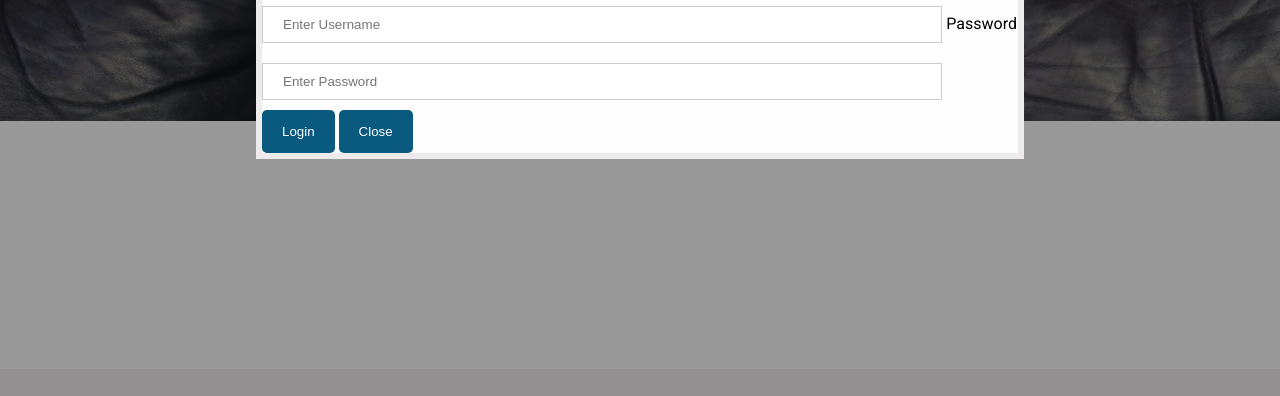
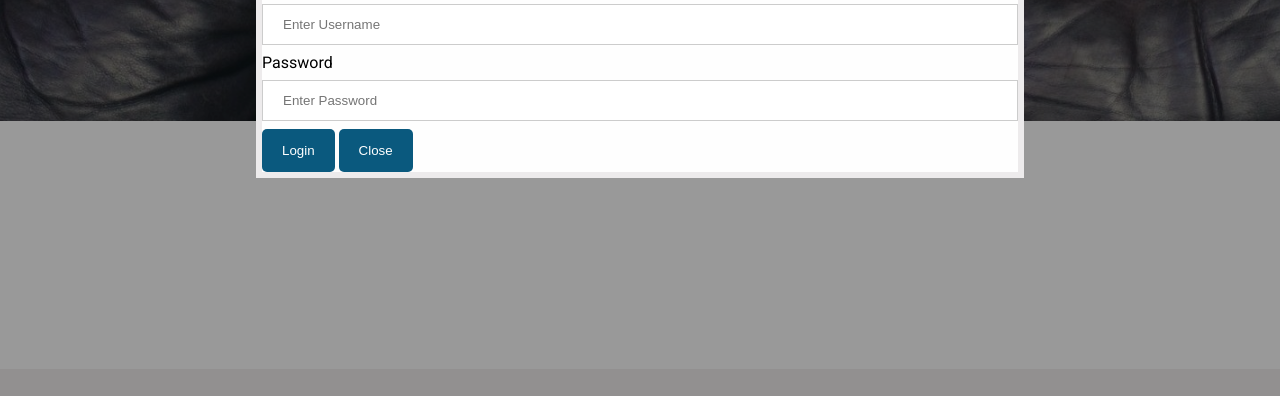
Before and after one commit to haniscape/CWB-Bookshop, a plain HTML site: page index.html in a window 1280 px wide. Both pictures are taken after a click on the button "Login". Shown: the part 404-800 px from the top of the page. Drawn offline with Linux system fonts and the light colour scheme; no server answers.

Commit message:
reset to bookshop code base before adding login system

```diff
--- a/books/book.js
+++ b/books/book.js
@@ -20,7 +20,7 @@ function displayBook(book) {
 
   // Getting values of online API and adding them to the UI
   const title = ` <h2 class = 'title' > ${book.title} </h2>`;
-  const author = `<h5 class = 'author'> By (author)  ${book.author.first_name} ${book.author.last_name}</h5> `;
+  const author = `<h5 class = 'author'> By:  ${book.author.first_name} ${book.author.last_name}</h5> `;
   const bookYear = `<h5 class = 'book-year'> Originally published: ${book.year} </h5>`;
   const topic = `<h5 class = 'topic'> Topic: ${book.topics[0].name} </h5>`;
   const synopsis = `<p class = 'synopsis'> ${book.synopsis} </p> `;
--- a/css/style.css
+++ b/css/style.css
@@ -111,12 +111,12 @@ button:focus {
 
 input[type="text"],
 input[type="password"] {
-  width: 90%;
-  padding: 10px 20px;
-  margin: 10px auto;
+  width: 100%;
+  padding: 12px 20px;
+  margin: 8px 0;
   display: inline-block;
   border: 1px solid #ccc;
-  color: #0a597e;
+  box-sizing: border-box;
 }
 
 /* Banner */
```
Also changed, not shown: 1 other file.
